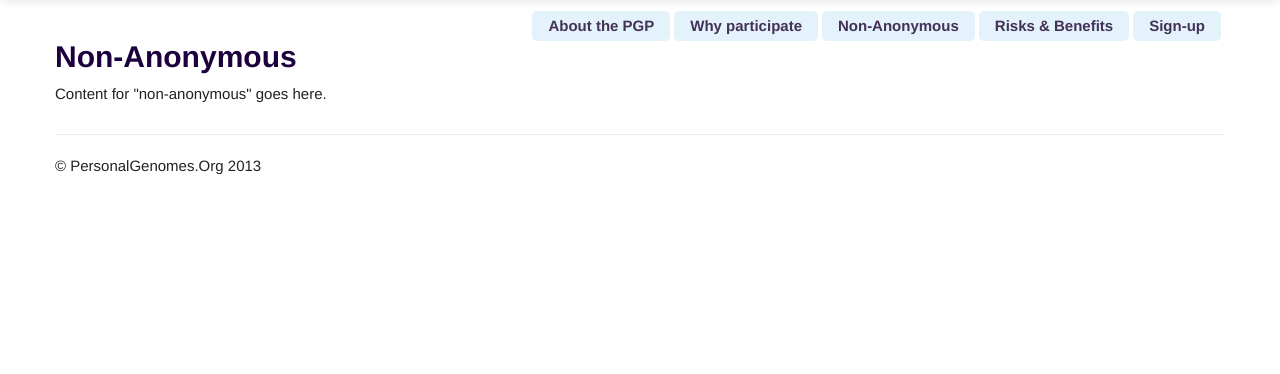
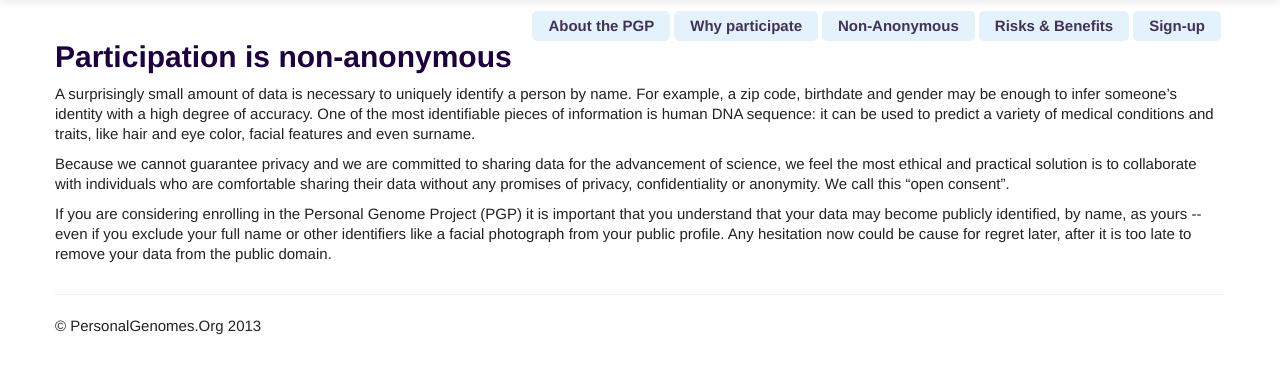
Before and after one commit to geochurch/www_personalgenomes_org, a Django app: page /non-anonymous/ in a window 1280 px wide. Shown: the part 41-415 px from the top of the page. Run offline with Django 3.2, Linux system fonts and the light colour scheme; some libraries are stand-ins or nearby versions.

Commit message:
Add content for 'non-anonymous'

```diff
--- a/templates/www_personalgenomes_org/non-anonymous.html
+++ b/templates/www_personalgenomes_org/non-anonymous.html
@@ -2,8 +2,12 @@
 
 {% block main %}
 
-<h2>Non-Anonymous</h2>
+<h2>Participation is non-anonymous</h2>
 
-<p>Content for "non-anonymous" goes here.</p>
+<p>A surprisingly small amount of data is necessary to uniquely identify a person by name.  For example, a zip code, birthdate and gender may be enough to infer someone’s identity with a high degree of accuracy.  One of the most identifiable pieces of information is human DNA sequence: it can be used to predict a variety of medical conditions and traits, like hair and eye color, facial features and even surname.</p>
+
+<p>Because we cannot guarantee privacy and we are committed to sharing data for the advancement of science, we feel the most ethical and practical solution is to collaborate with individuals who are comfortable sharing their data without any promises of privacy, confidentiality or anonymity. We call this “open consent”.</p>
+
+<p>If you are considering enrolling in the Personal Genome Project (PGP) it is important that you understand that your data may become publicly identified, by name, as yours -- even if you exclude your full name or other identifiers like a facial photograph from your public profile.  Any hesitation now could be cause for regret later, after it is too late to remove your data from the public domain.</p>
 
 {% endblock main %}
```
